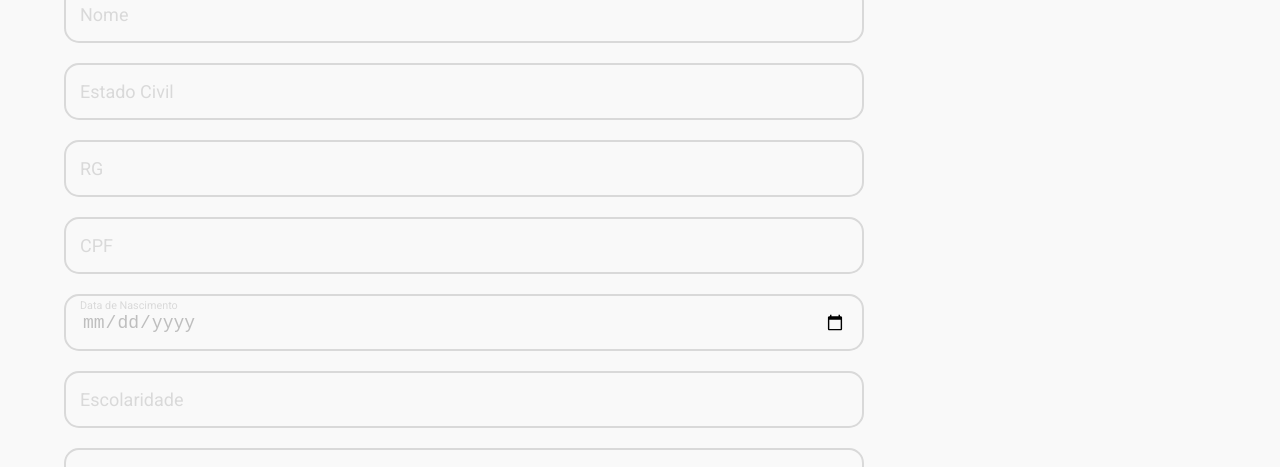
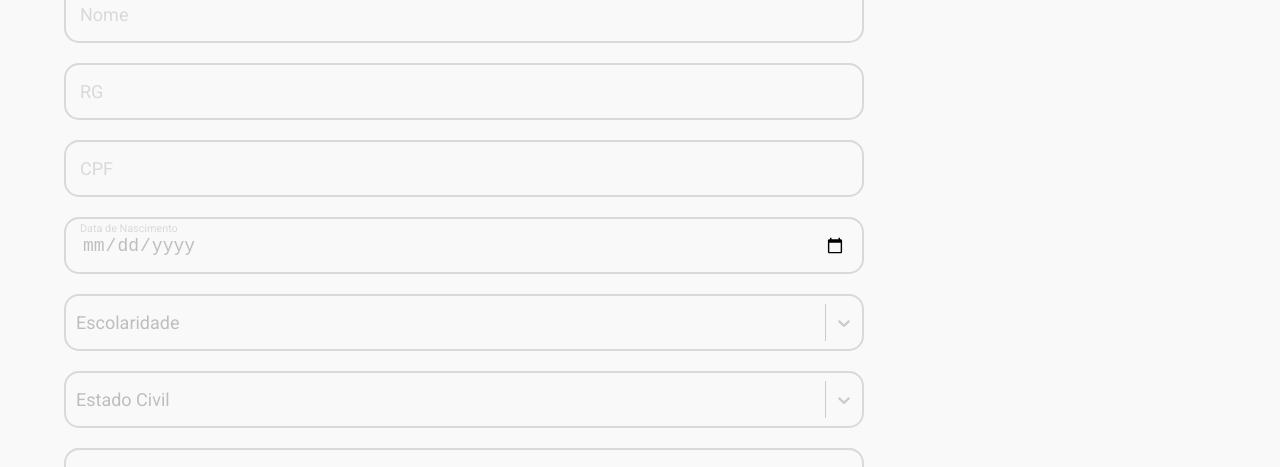
Before and after one commit to gabrieIbarboza/Anjos-da-Rua-Website, a React (Vite) app: page /Cadastro/Voluntario in a window 1280 px wide. Shown: the part 150-617 px from the top of the page. Built offline with nearby package versions, Linux system fonts and the light colour scheme.

Commit message:
add formselect style values and handlechange

```diff
--- a/src/components/Forms/FamilyForm/FamilyForm.jsx
+++ b/src/components/Forms/FamilyForm/FamilyForm.jsx
@@ -1,17 +1,18 @@
 import React from "react";
+import { useForm } from "../../../hooks/useForm";
 import { FormField } from "../FormField/FormField";
-import { useForm } from "../../../hooks/useForm"
 import { FormSelect } from "../FormSelect/FormSelect";
+import { select_escolaridade, select_estadocivil } from "../FormSelect/SelectDefaultValues/SelectDefaultValues";
 
 export function FamilyForm() {
 
     const {handleChange, values, clearForm} = useForm({
         nome: "",
-        Escolaridade: "",
-        estadocivil: "",
         rg: "",
         cpf: "",
         dtnasc: "",
+        escolaridade: "",
+        estadocivil: "",
         endereco: "",
         q1: "",
     })
@@ -21,11 +22,6 @@ export function FamilyForm() {
         e.preventDefault();
         console.log(values);
     };
-
-    const select_escolaridade = [
-        {label: 'Ensino Fundamental', value: 'Ensino Fundamental'},
-        {label: 'Ensino Médio', value: 'Ensino Médio'},
-    ];
 
     return (
 
@@ -37,16 +33,6 @@ export function FamilyForm() {
                     label="Nome"
                     name="nome"
                     value={values.nome}
-                    onChange={handleChange}
-                />
-                <FormSelect
-                    label="Escolaridade"
-                    values={select_escolaridade}
-                />
-                <FormField
-                    label="Estado Civil"
-                    name="estadocivil"
-                    value={values.estadocivil}
                     onChange={handleChange}
                 />
                 <FormField
@@ -66,6 +52,18 @@ export function FamilyForm() {
                     label="Data de Nascimento"
                     name="dtnasc"
                     value={values.dtnasc}
+                    onChange={handleChange}
+                />
+                <FormSelect
+                    label="Escolaridade"
+                    name="escolaridade"
+                    values={select_escolaridade}
+                    onChange={handleChange}
+                />
+                <FormSelect
+                    label="Estado Civil"
+                    name="estadocivil"
+                    values={select_estadocivil}
                     onChange={handleChange}
                 />
                 <FormField
--- a/src/components/Forms/FormSelect/FormSelect.jsx
+++ b/src/components/Forms/FormSelect/FormSelect.jsx
@@ -1,11 +1,21 @@
 import Select from 'react-select';
 
+import './FormSelect.scss';
+
 export function FormSelect({
-    values, label
+    label, name, values, onChange
 }) {
 
-    const handleChange = (selectedOption) => {
-        console.log('handleChange', selectedOption)
+    const handleChange = (e) => {
+        console.log('handleChange', e)
+        if(e !== null && e !== undefined)
+        {
+            onChange(e);
+        }
+        else
+        {
+            onChange({selectid: name, value: ""})
+        }
     }
 
     const selectStyles = {
--- a/src/components/Forms/FormSelect/FormSelect.scss
+++ b/src/components/Forms/FormSelect/FormSelect.scss
@@ -1,3 +1,3 @@
 .selectWrapper {
-
+    margin: 20px 0;
 }
--- /dev/null
+++ b/src/components/Forms/FormSelect/SelectDefaultValues/SelectDefaultValues.jsx
@@ -0,0 +1,21 @@
+// Holds FormSelect values
+export const select_escolaridade = [
+    {selectid: 'escolaridade', label: 'Pessoa Analfabeta', value: 'analfabeto'},
+    {selectid: 'escolaridade', label: 'Educação Infantil', value: 'infantil'},
+    {selectid: 'escolaridade', label: 'Ensino Fundamental Incompleto', value: 'ifundamental'},
+    {selectid: 'escolaridade', label: 'Ensino Fundamental Completo', value: 'fundamental'},
+    {selectid: 'escolaridade', label: 'Ensino Médio Incompleto', value: 'imedio'},
+    {selectid: 'escolaridade', label: 'Ensino Médio Completo', value: 'medio'},
+    {selectid: 'escolaridade', label: 'Ensino Superior Incompleto', value: 'isuperior'},
+    {selectid: 'escolaridade', label: 'Ensino Superior Completo', value: 'superior'},
+    {selectid: 'escolaridade', label: 'Pós-graduação', value: 'pos'},
+    {selectid: 'escolaridade', label: 'Mestrado', value: 'mestrado'},
+    {selectid: 'escolaridade', label: 'Doutorado', value: 'doutorado'},
+];
+export const select_estadocivil = [
+    {selectid: 'estadocivil', label: 'Pessoa Solteira', value: 'solteiro'},
+    {selectid: 'estadocivil', label: 'Pessoa Casada', value: 'casado'},
+    {selectid: 'estadocivil', label: 'Pessoa Separada', value: 'separado'},
+    {selectid: 'estadocivil', label: 'Pessoa Divorciada', value: 'divorciado'},
+    {selectid: 'estadocivil', label: 'Pessoa Viúva', value: 'viuvo'},
+];
--- a/src/components/Forms/VolunteerForm/VolunteerForm.jsx
+++ b/src/components/Forms/VolunteerForm/VolunteerForm.jsx
@@ -1,16 +1,18 @@
-import { FormField } from "../FormField/FormField";
 import { useForm } from "../../../hooks/useForm";
 import { FormCheckbox } from "../FormCheckbox/FormCheckbox";
+import { FormField } from "../FormField/FormField";
+import { FormSelect } from "../FormSelect/FormSelect";
+import { select_escolaridade, select_estadocivil } from "../FormSelect/SelectDefaultValues/SelectDefaultValues";
 
 export function VolunteerForm() {
 
     const {handleChange, values, clearForm} = useForm({
         nome: "",
-        estadocivil: "",
         rg: "",
         cpf: "",
         dtnasc: "",
-        escola: "",
+        escolaridade: "",
+        estadocivil: "",
         endereco: "",
         checkvoluntario: false,
         checkcompras: false,
@@ -42,12 +44,6 @@ export function VolunteerForm() {
                     onChange={handleChange}
                 />
                 <FormField
-                    label="Estado Civil"
-                    name="estadocivil"
-                    value={values.estadocivil}
-                    onChange={handleChange}
-                />
-                <FormField
                     label="RG"
                     name="rg"
                     value={values.rg}
@@ -66,10 +62,16 @@ export function VolunteerForm() {
                     value={values.dtnasc}
                     onChange={handleChange}
                 />
-                <FormField
+                <FormSelect
                     label="Escolaridade"
-                    name="escola"
-                    value={values.escola}
+                    name="escolaridade"
+                    values={select_escolaridade}
+                    onChange={handleChange}
+                />
+                <FormSelect
+                    label="Estado Civil"
+                    name="estadocivil"
+                    values={select_estadocivil}
                     onChange={handleChange}
                 />
                 <FormField
--- a/src/hooks/useForm.jsx
+++ b/src/hooks/useForm.jsx
@@ -21,7 +21,14 @@ export function useForm(startValues) {
     }
 
     function handleChange(e) {
-        if(e.target.getAttribute('type') === "checkbox")
+        if(!!e.selectid)
+        {
+            setValue(
+                e.selectid,
+                e.value,
+            );
+        }
+        else if(e.target.getAttribute('type') === "checkbox")
         {
             setValue(
                 e.target.getAttribute('name'),
```
